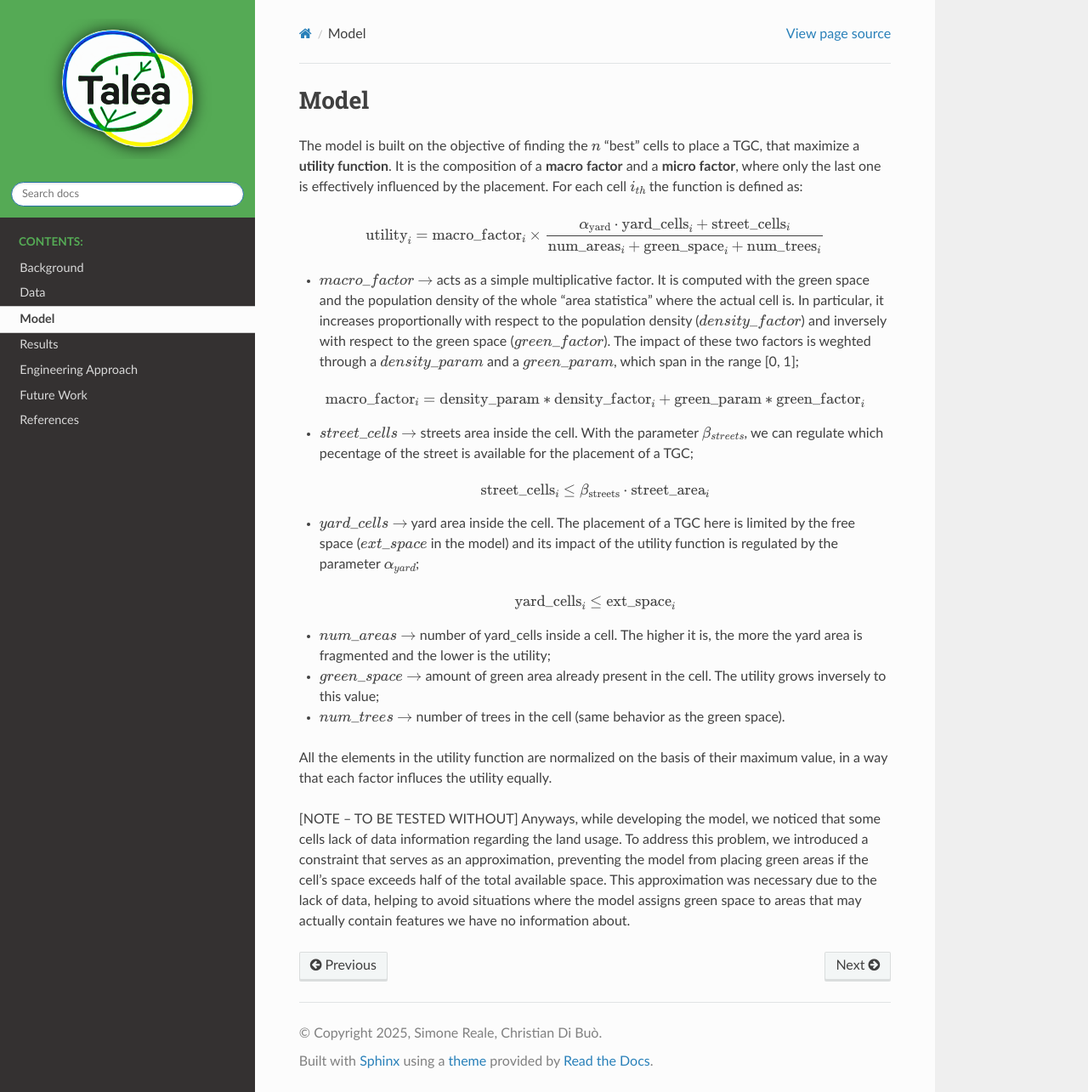
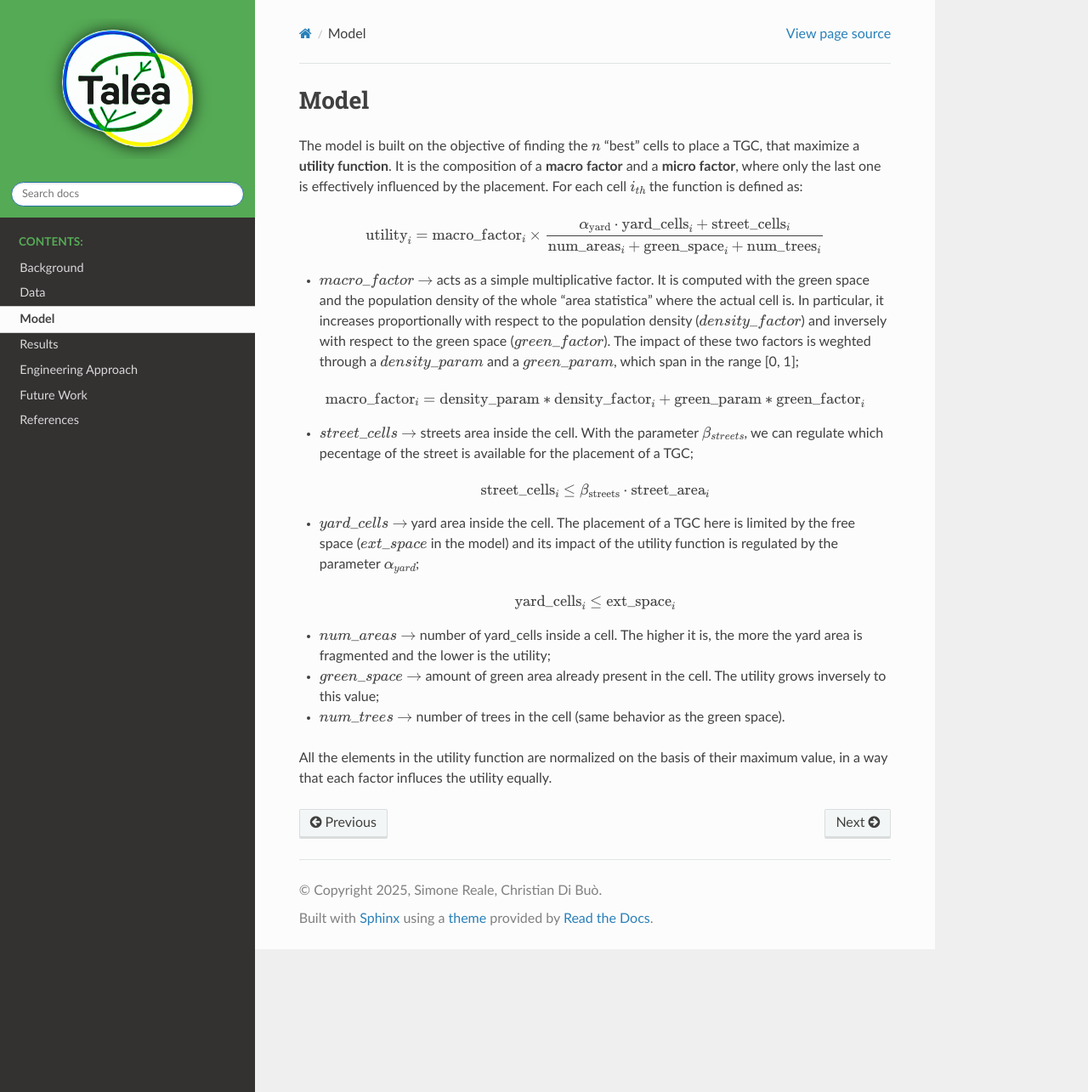
Before and after one commit to VBacchelli/TALEA_Green_Cells, a Sphinx documentation site: the page built from doc/source/model.rst, in a window 1280 px wide and 1285 px high. Shown: the whole window at 85% size. Built offline with Sphinx 7.4.7 and the Read the Docs theme 3.1.0, drawn with Linux system fonts in a browser that asks for light colours; formulas are drawn with MathJax 3.

Commit message:
Model and doc refinement

```diff
--- a/doc/source/model.rst
+++ b/doc/source/model.rst
@@ -41,10 +41,3 @@ It is the composition of a **macro factor** and a **micro factor**, where only t
 - :math:`num\_trees` :math:`\rightarrow` number of trees in the cell (same behavior as the green space).
 
 All the elements in the utility function are normalized on the basis of their maximum value, in a way that each factor influces the utility equally.
-
-[NOTE -- TO BE TESTED WITHOUT]
-Anyways, while developing the model, we noticed that some cells lack of data information regarding the land usage.
-To address this problem, we introduced a constraint that serves as an approximation, preventing the model from placing green areas
-if the cell's space exceeds half of the total available space.
-This approximation was necessary due to the lack of data,
-helping to avoid situations where the model assigns green space to areas that may actually contain features we have no information about.
```
Also changed, not shown: 7 other files.
